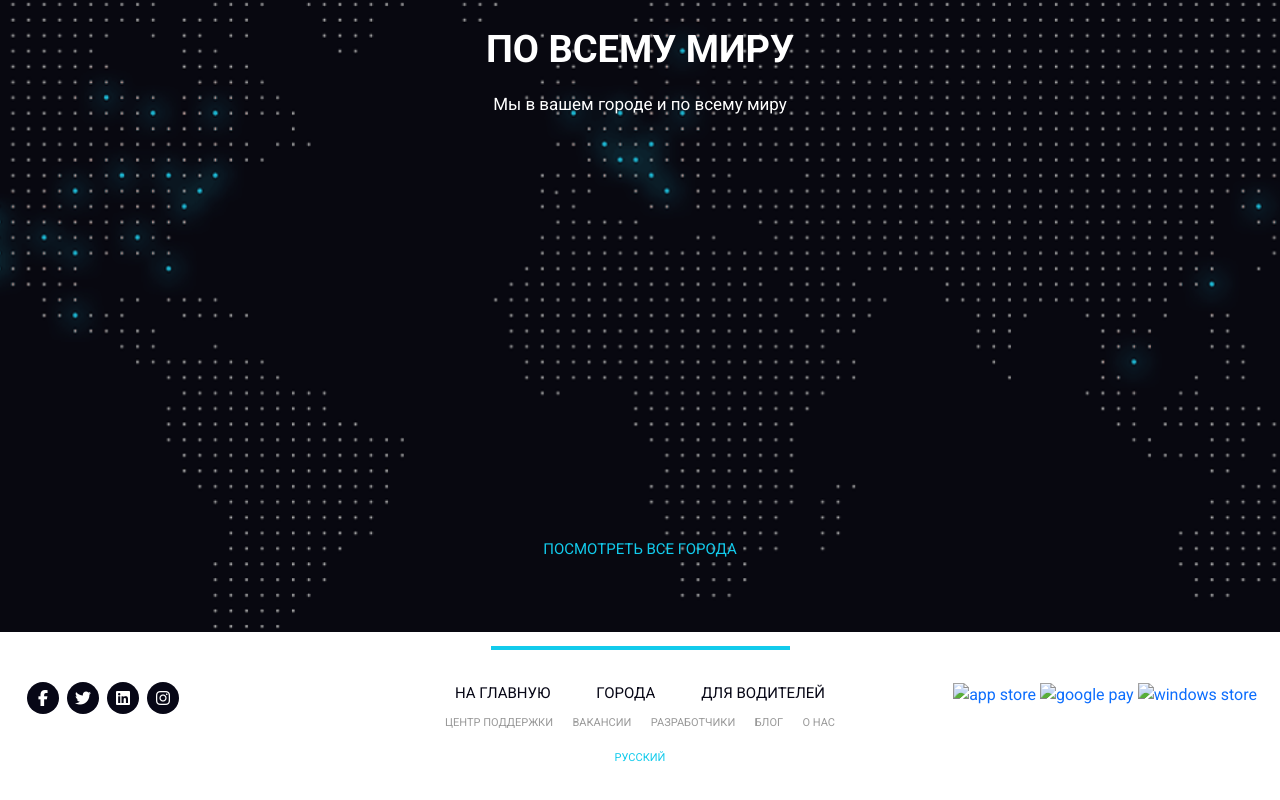
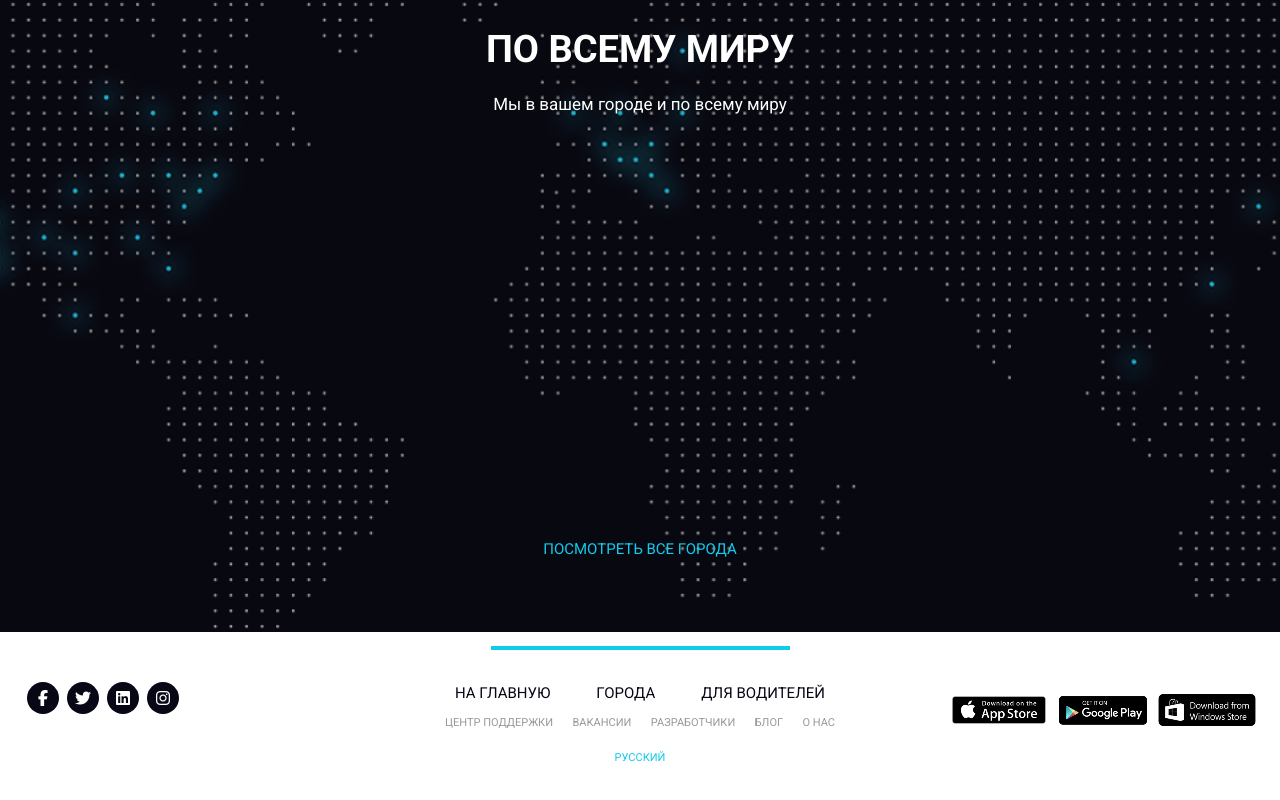
Before and after one commit to maksboro/maksboro.github.io, a plain HTML site: page index.html in a window 1280 px wide. Shown: the part 4895-5695 px from the top of the page. Drawn offline with Linux system fonts and the light colour scheme.

Commit message:
Update index.html

```diff
--- a/index.html
+++ b/index.html
@@ -8,7 +8,7 @@
     <link rel="stylesheet" href="css/bootstrap-grid.min.css">
     <script src="https://kit.fontawesome.com/52a55cfe9c.js" crossorigin="anonymous"></script>
     <link rel="stylesheet" href="css/style.min.css">
-    <link rel="icon" href="../src/img/icons8-uber-24.png" type="image/x-icon">
+    <link rel="icon" href="../img/icons8-uber-24.png" type="image/x-icon">
     <title>UberPartners</title>
 </head>
 <body>
@@ -345,9 +345,9 @@
         </div>
         <div>
             <div class="footer_mobile">
-                <a href="#"><img src="/src/img/app_store.png" alt="app store"></a>
-                <a href="#"><img src="/src/img/google_play.png" alt="google pay"></a>
-                <a href="#"><img src="/src/img/windows_store.png" alt="windows store"></a>
+                <a href="#"><img src="../img/app_store.png" alt="app store"></a>
+                <a href="#"><img src="../img/google_play.png" alt="google pay"></a>
+                <a href="#"><img src="../img/windows_store.png" alt="windows store"></a>
             </div>
         </div>
     </div>
```
